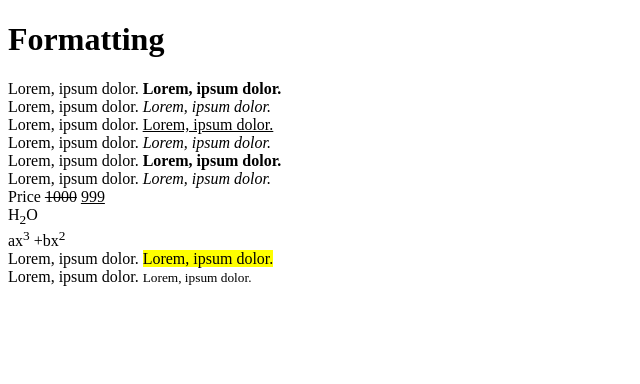
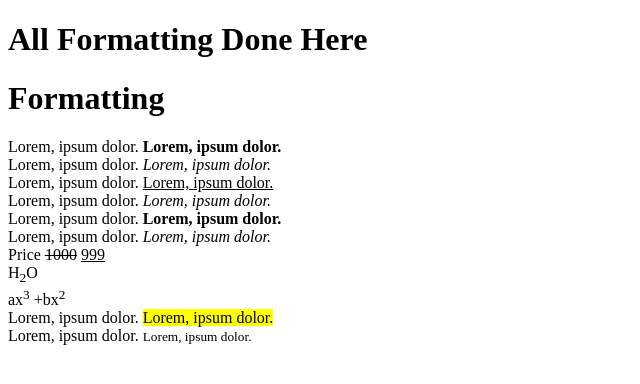
Before and after one commit to Lubna-Cyber/HTML-Learning, a plain HTML site: page 01_formatting.html in a window 1280 px wide. Shown: the whole page, without its empty margins (0-640 px from the left). Drawn offline with Linux system fonts and the light colour scheme.

Commit message:
changes done

```diff
--- a/01_formatting.html
+++ b/01_formatting.html
@@ -6,6 +6,7 @@
     <title>Document</title>
 </head>
 <body>
+                <h1>All Formatting Done Here</h1>
     <h1>Formatting  </h1>
 
     <p>
```
